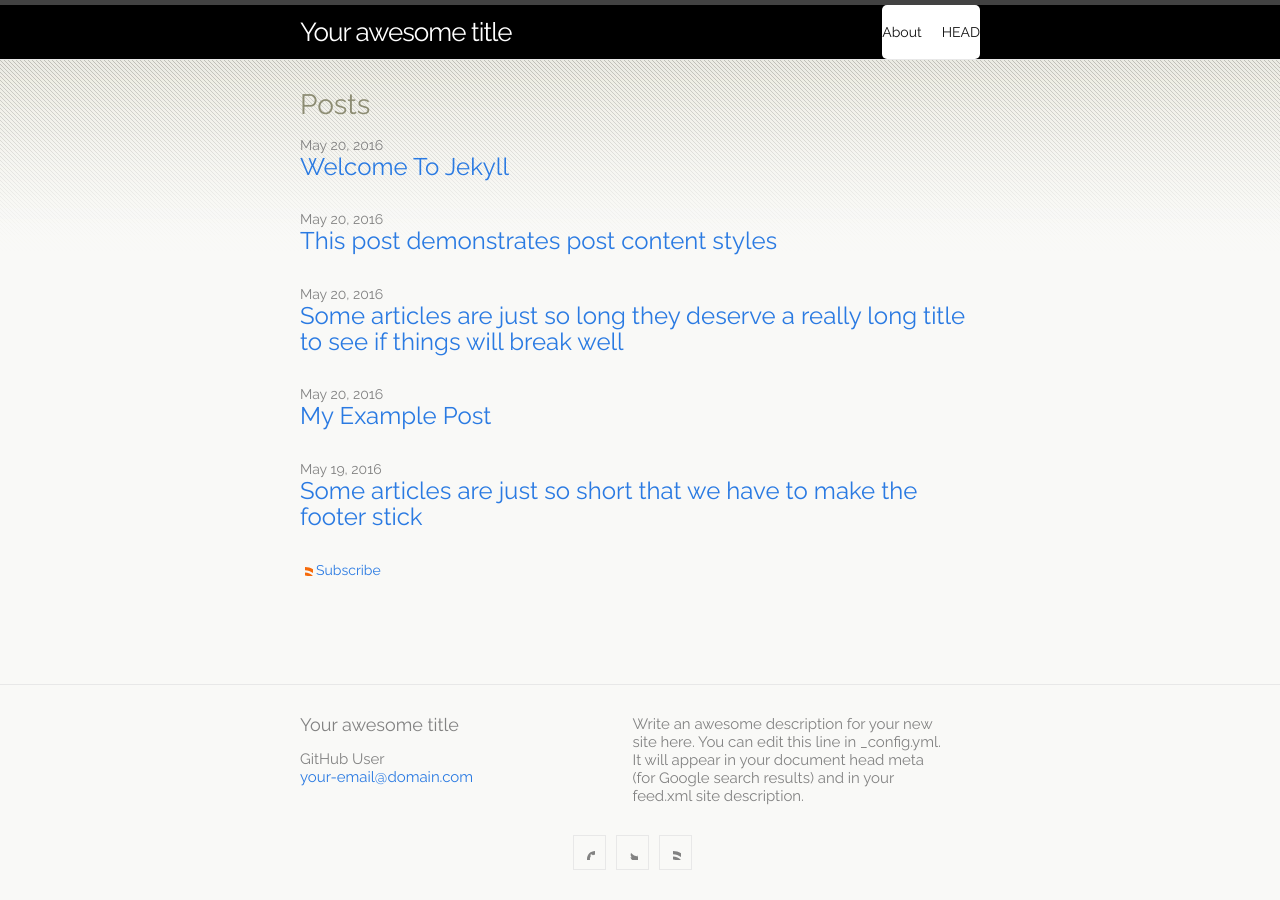
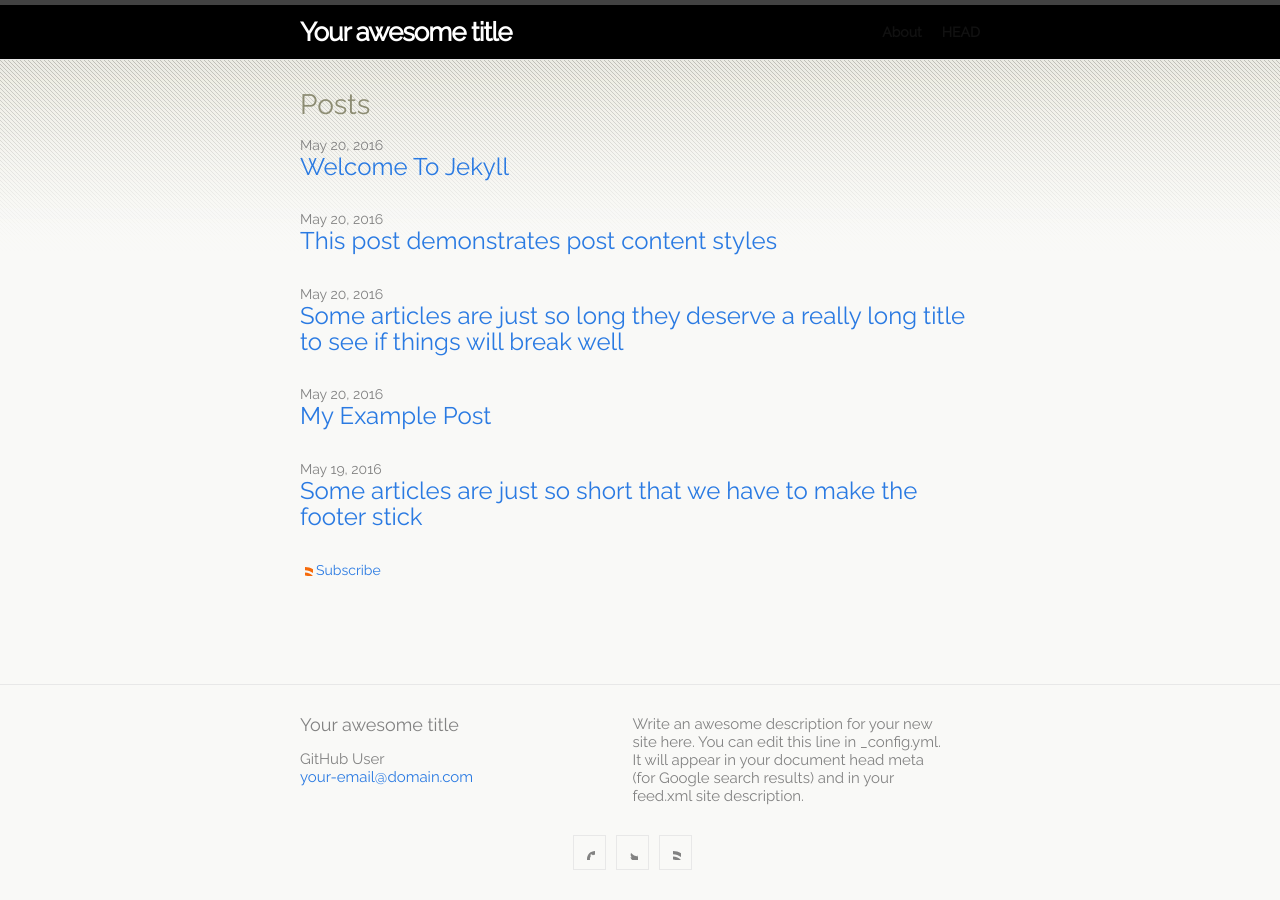
Before and after one commit to 6bita/magasinet, a Jekyll site: the page built from index.md, in a window 1280 px wide. Built offline with Jekyll 4.4.1, drawn with Linux system fonts in a browser that asks for light colours.

Commit message:
Update head.html

```diff
--- a/_includes/head.html
+++ b/_includes/head.html
@@ -28,13 +28,13 @@
     .site-title
     {
       color: #fff;
+      font-weight: 900;
     }
 
     .site-nav
     {
-      background: #fff;
-      color: #ccc;
-      border-colour: #fff;
+      color: #fff;
+      font-weight: 900;
     }
 
     h1, h3
```
